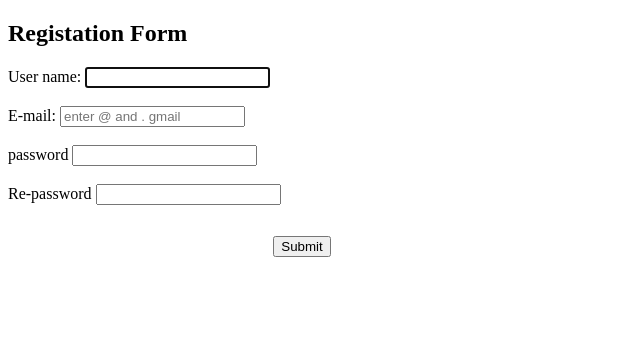
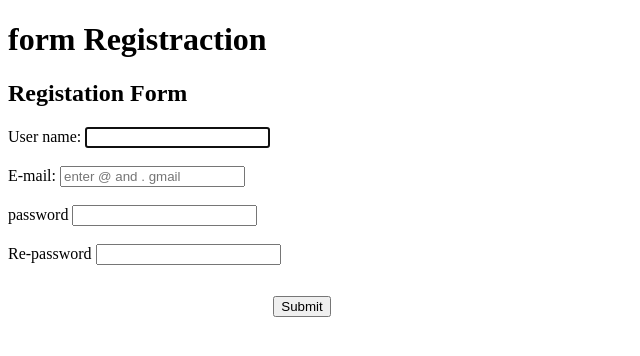
Before and after one commit to Maheshchamakuri/git-, a plain HTML site: page index.html in a window 1280 px wide. Shown: the whole page, without its empty margins (0-640 px from the left). Drawn offline with Linux system fonts and the light colour scheme.

Commit message:
tester updated

```diff
--- a/index.html
+++ b/index.html
@@ -6,6 +6,8 @@
     <title>form</title>
 </head>
 <body>
+
+    <h1>form Registraction </h1>
     <h2>Registation Form</h2>
     <form action="login.html">
         <label for="user">
```
